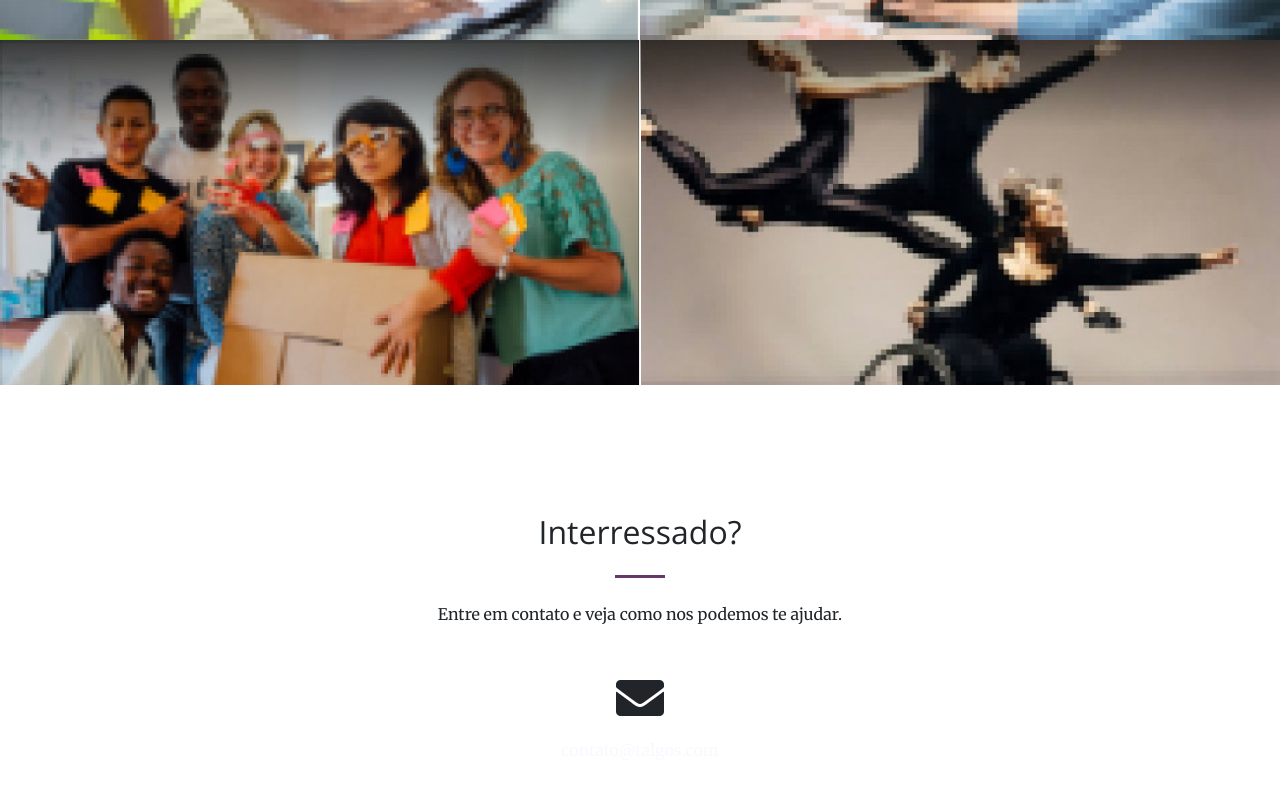
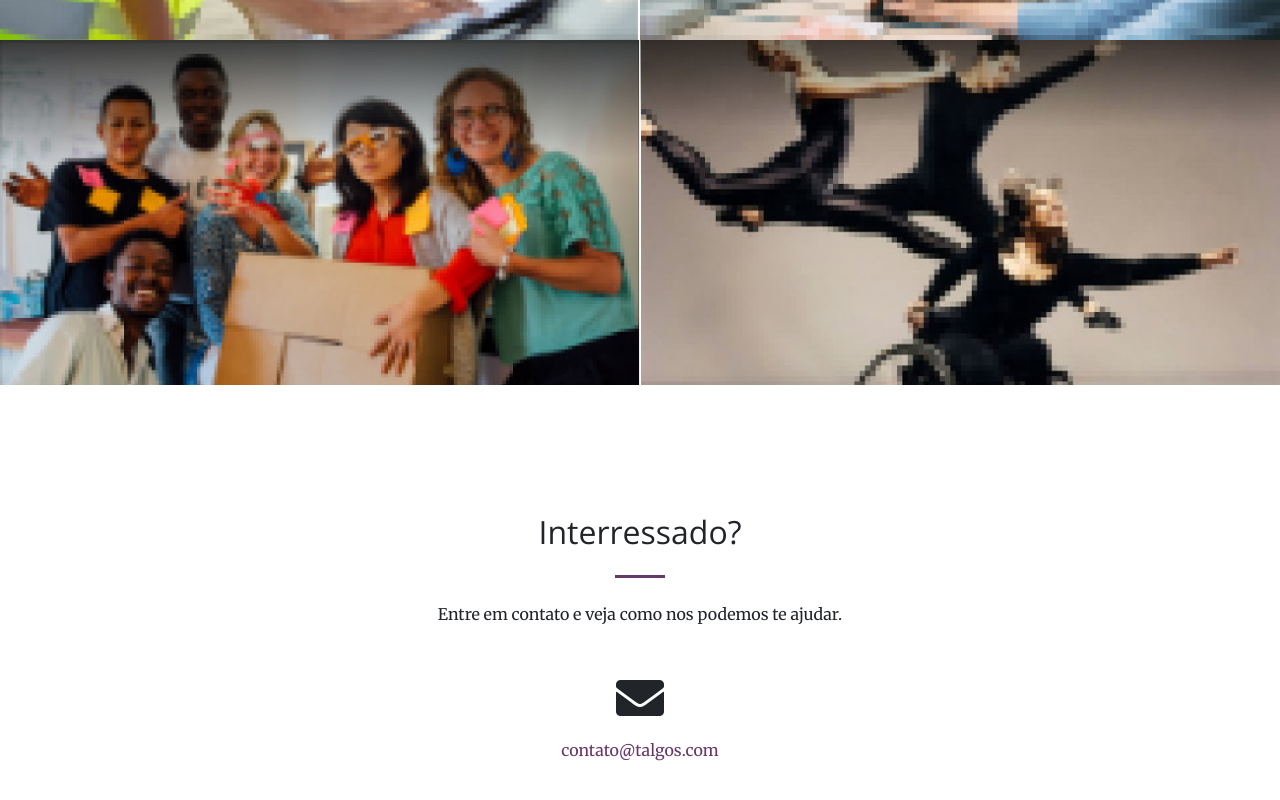
Before and after one commit to LucasCLeal/talgosHome, a plain HTML site: page index.html in a window 1280 px wide. Shown: the part 2149-2949 px from the top of the page. Drawn offline with nearby package versions, Linux system fonts and the light colour scheme.

Commit message:
arrumando link contato

```diff
--- a/CSS/creative.css
+++ b/CSS/creative.css
@@ -28,6 +28,15 @@ a {
   color: #F8F8FF;
   -webkit-transition: all 0.2s;
   transition: all 0.2s;
+}
+
+#email {
+    color: #673767;
+    -webkit-transition: all 0.2s;
+    transition: all 0.2s;
+}
+#email:hover {
+    color: #c322cc;
 }
 
 a:hover {
--- a/index.html
+++ b/index.html
@@ -180,7 +180,7 @@
                         Social
                       </div>
                       <div class="project-name">
-                        Nossas IAs vão apontar os melhores, sempre, sem vies.
+                        Nossas IAs vão apontar os melhores, sempre, sem viés.
                       </div>
                     </div>
                   </div>
@@ -207,7 +207,7 @@
                   <div class="col-lg-12 mr-auto text-center">
                     <i class="fas fa-envelope fa-3x mb-3 sr-contact-2"></i>
                     <p>
-                      <a href="mailto:your-email@your-domain.com">contato@talgos.com</a>
+                      <a id="email" href="mailto:your-email@your-domain.com">contato@talgos.com</a>
                     </p>
                   </div>
                 </div>
```
